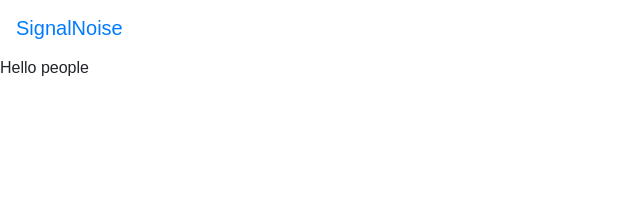
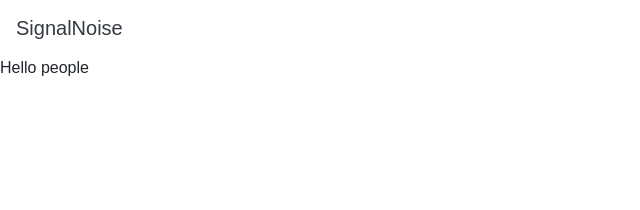
Before and after one commit to signalnoiseongithub/www, a Jekyll site: the page built from index.html, in a window 1280 px wide. Shown: the top 210 px of the page, without its empty margins (0-640 px from the left). Built offline with Jekyll 4.4.1, drawn with Linux system fonts in a browser that asks for light colours; some web fonts are replaced.

Commit message:
Update default.html

```diff
--- a/_layouts/default.html
+++ b/_layouts/default.html
@@ -21,9 +21,7 @@
   <body>
 
     <header class="navbar">
-
-        <a href="{{ site.baseurl }}" class="navbar-brand">{{ site.title }}</a>
-
+      <a href="{{ site.baseurl }}" class="navbar-brand text-dark">{{ site.title }}</a>
     </header>
 
     <main>
```
